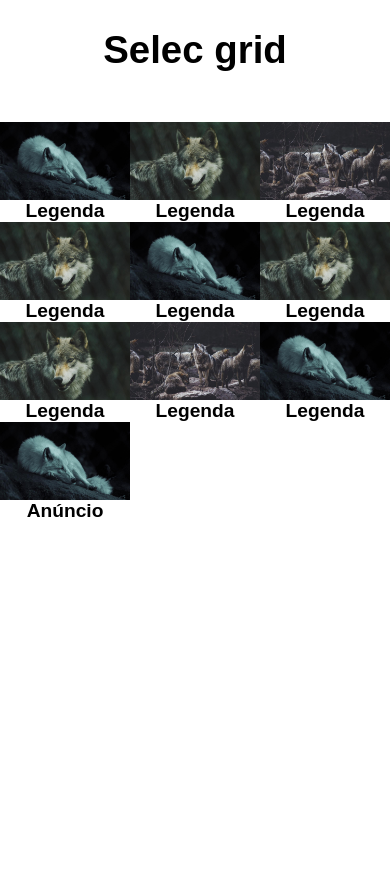
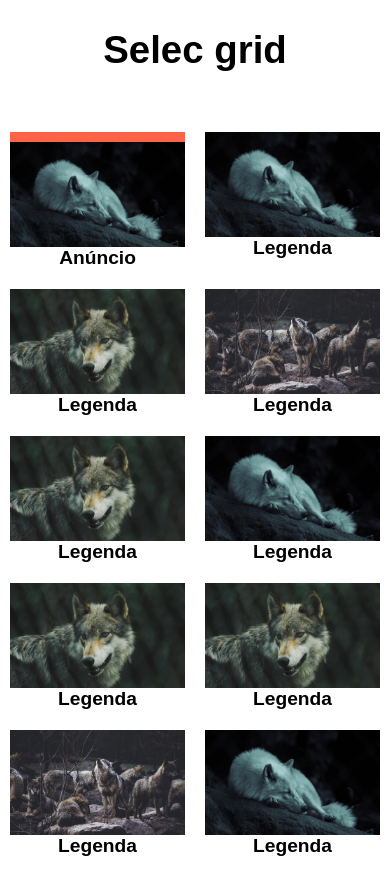
Before and after one commit to DersonM/lyaout--flex-box, a plain HTML site: page index.html in a window 390 px wide. Shown: the part 2600-3494 px from the top of the page. Before the commit the page ends 3147 px from the top, so only its background shows below. Drawn offline with Linux system fonts and the light colour scheme.

Commit message:
Update style.css

```diff
--- a/estilo/style.css
+++ b/estilo/style.css
@@ -4,6 +4,9 @@ body, ul, li, p {
     list-style: none;
     font-size: 1.2rem;
     font-family: arial;
+}
+body{
+    margin-bottom: 100px;
 }
 :root{
     --branco-white: #fff;
@@ -62,4 +65,34 @@ img{
 .grid1 {
     display: grid;
     grid-template-columns: repeat(3, 1fr);
+    max-width: 800px;
+    padding: 10px;
+    margin: 0 auto;
+    grid-gap: 20px;
 }
+.grid1 > div:nth-child(n+4) {
+    display: grid;
+    grid-template-columns: repeat(2, 1fr);
+    grid-gap: 10px;
+    align-items: center;
+}
+
+.grid1 > div.anuncio {
+    grid-column: 1;
+    grid-row: 2/5;
+    border-top: 10px solid tomato;
+    display: block;
+}
+@media (max-width: 600px) {
+    .grid1 {
+        grid-template-columns: repeat(2, 1fr);
+    }
+    .grid1 > div:nth-child(n+4){
+        display: block;
+    }
+    .grid1 > div.anuncio {
+        grid-column: auto;
+        grid-row: auto;
+        order: -1;
+    }
+}
```
